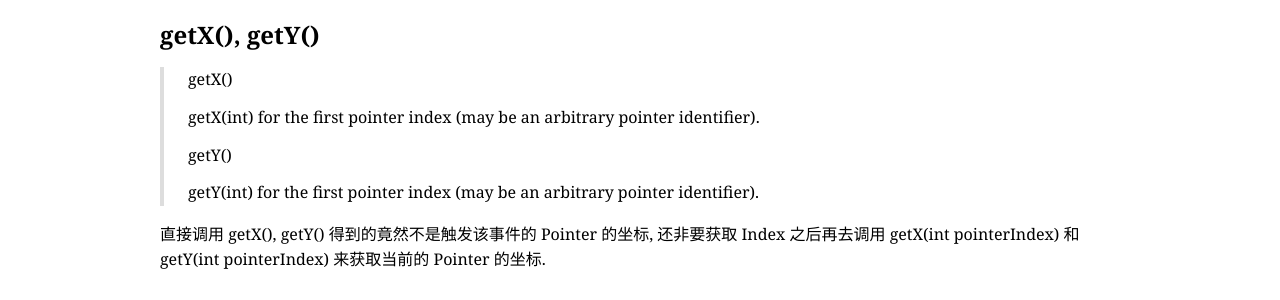
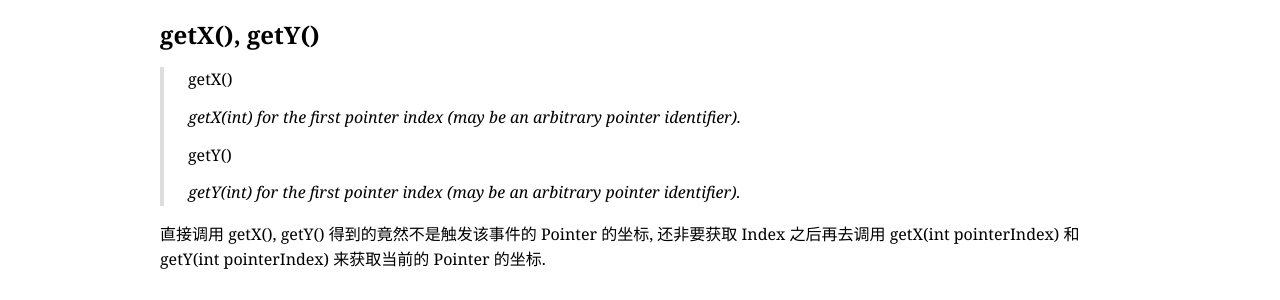
Before and after one commit to yoncise/yoncise.github.io, a Jekyll site: the page built from _posts/2014-05-09-Android-Multitouch-记录.md, in a window 1280 px wide. Shown: the part 1236-1536 px from the top of the page. Built offline with Jekyll 4.4.1, drawn with Linux system fonts in a browser that asks for light colours; Markdown is read by kramdown in place of the engine named in the settings; comment, search, counter and statistics services are not loaded.

Commit message:
italic doc

```diff
--- a/_posts/2014-05-09-Android-Multitouch-记录.md
+++ b/_posts/2014-05-09-Android-Multitouch-记录.md
@@ -59,11 +59,11 @@ category: Tech
 
 > getX()
 >
-> getX(int) for the first pointer index (may be an arbitrary pointer identifier).
+> *getX(int) for the first pointer index (may be an arbitrary pointer identifier).*
 >
 > getY()
 >
-> getY(int) for the first pointer index (may be an arbitrary pointer identifier).
+> *getY(int) for the first pointer index (may be an arbitrary pointer identifier).*
 
 直接调用 getX(), getY() 得到的竟然不是触发该事件的 Pointer 的坐标,
 还非要获取 Index 之后再去调用 getX(int pointerIndex) 和 getY(int pointerIndex)
```
